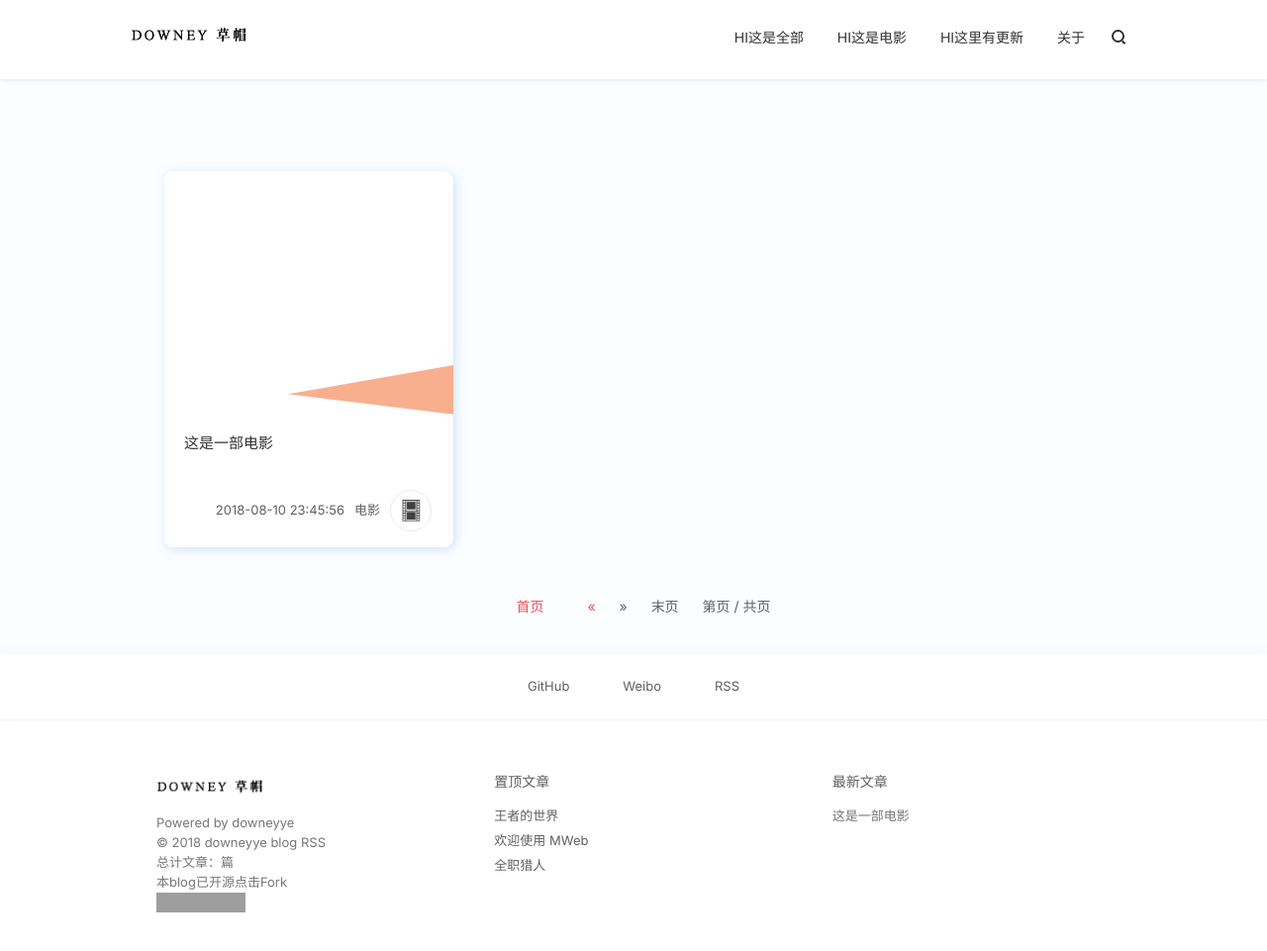
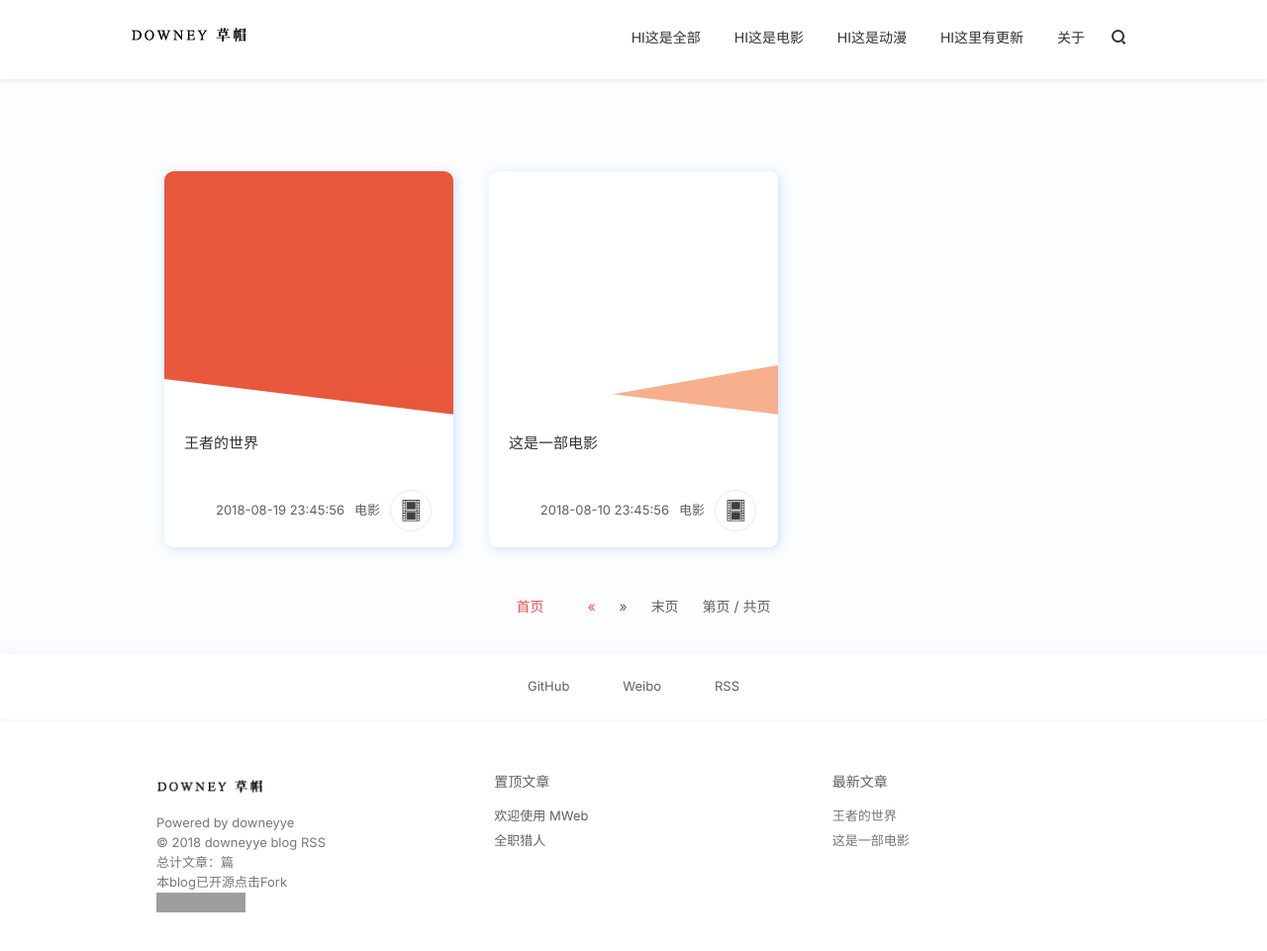
Before and after one commit to downeyye/downeyye.github.io, a Jekyll site: the page built from book/index.html, in a window 1280 px wide and 1078 px high. Shown: the top 961 px of the window at 99% size. Built offline with Jekyll 4.4.1, drawn with Linux system fonts in a browser that asks for light colours; nearby versions of some CDN libraries; comment, search, counter and statistics services are not loaded; grey boxes are pictures that could not be loaded.

Commit message:
更新动漫分页测试

```diff
--- a/_config.yml
+++ b/_config.yml
@@ -17,6 +17,9 @@
   - name:         HI这是电影
     url:          /book
     external:     false
+  - name:         HI这是动漫
+    url:          /road
+    external:     false
   - name:         HI这里有更新
     url:          /archives
     external:     false
```
Also changed, not shown: _posts/电影/2018-08-09-mweb文章.md (+1 -1 lines), 3 other files.
